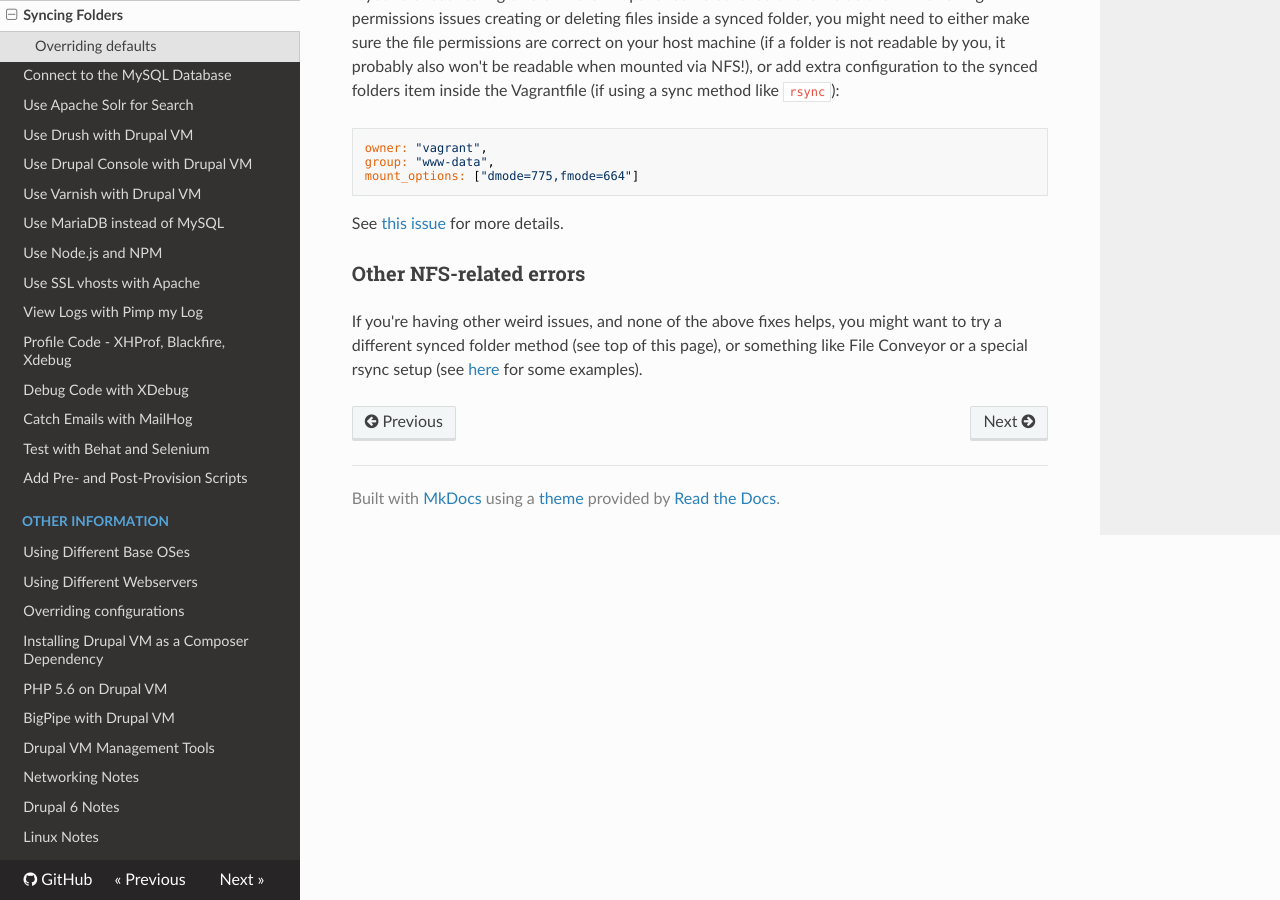
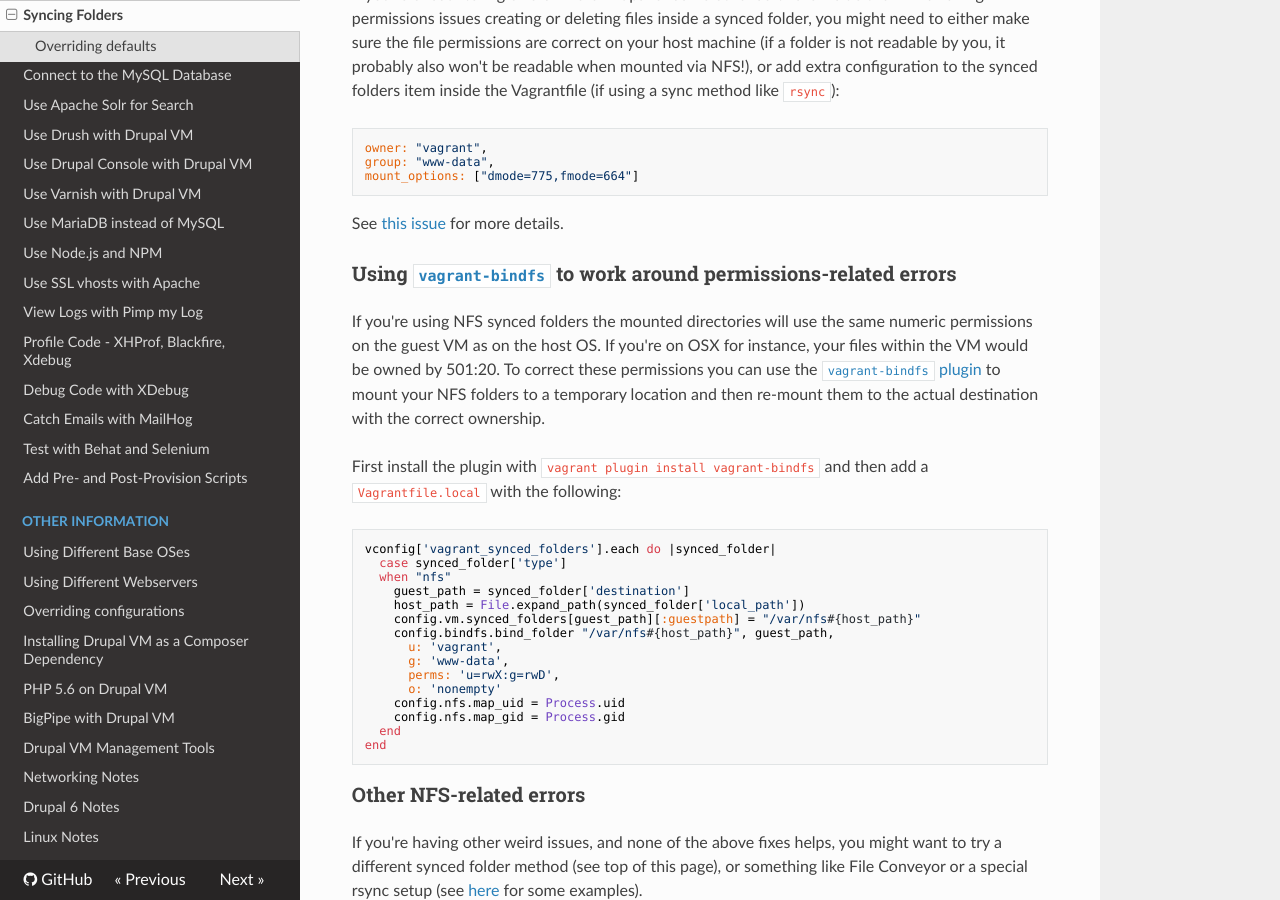
Before and after one commit to geerlingguy/drupal-vm, an MkDocs documentation site: the page built from docs/extras/syncing-folders.md, in a window 1280 px wide and 900 px high, scrolled down 2564 px. Built offline with MkDocs 1.6.1, drawn with Linux system fonts in a browser that asks for light colours; nearby versions of some CDN libraries; old or Windows-style settings are respelled for this version of MkDocs.

Commit message:
Issue #284: Add docs about vagrant-bindfs

````diff
--- a/docs/extras/syncing-folders.md
+++ b/docs/extras/syncing-folders.md
@@ -103,6 +103,30 @@ mount_options: ["dmode=775,fmode=664"]
 
 See [this issue](https://github.com/geerlingguy/drupal-vm/issues/66) for more details.
 
+### Using [`vagrant-bindfs`](https://github.com/gael-ian/vagrant-bindfs) to work around permissions-related errors
+
+If you're using NFS synced folders the mounted directories will use the same numeric permissions on the guest VM as on the host OS. If you're on OSX for instance, your files within the VM would be owned by 501:20. To correct these permissions you can use the [`vagrant-bindfs` plugin](https://github.com/gael-ian/vagrant-bindfs) to mount your NFS folders to a temporary location and then re-mount them to the actual destination with the correct ownership.
+
+First install the plugin with `vagrant plugin install vagrant-bindfs` and then add a `Vagrantfile.local` with the following:
+
+```rb
+vconfig['vagrant_synced_folders'].each do |synced_folder|
+  case synced_folder['type']
+  when "nfs"
+    guest_path = synced_folder['destination']
+    host_path = File.expand_path(synced_folder['local_path'])
+    config.vm.synced_folders[guest_path][:guestpath] = "/var/nfs#{host_path}"
+    config.bindfs.bind_folder "/var/nfs#{host_path}", guest_path,
+      u: 'vagrant',
+      g: 'www-data',
+      perms: 'u=rwX:g=rwD',
+      o: 'nonempty'
+    config.nfs.map_uid = Process.uid
+    config.nfs.map_gid = Process.gid
+  end
+end
+```
+
 ### Other NFS-related errors
 
 If you're having other weird issues, and none of the above fixes helps, you might want to try a different synced folder method (see top of this page), or something like File Conveyor or a special rsync setup (see [here](http://wolfgangziegler.net/auto-rsync-local-changes-to-remote-server#comments) for some examples).
````
